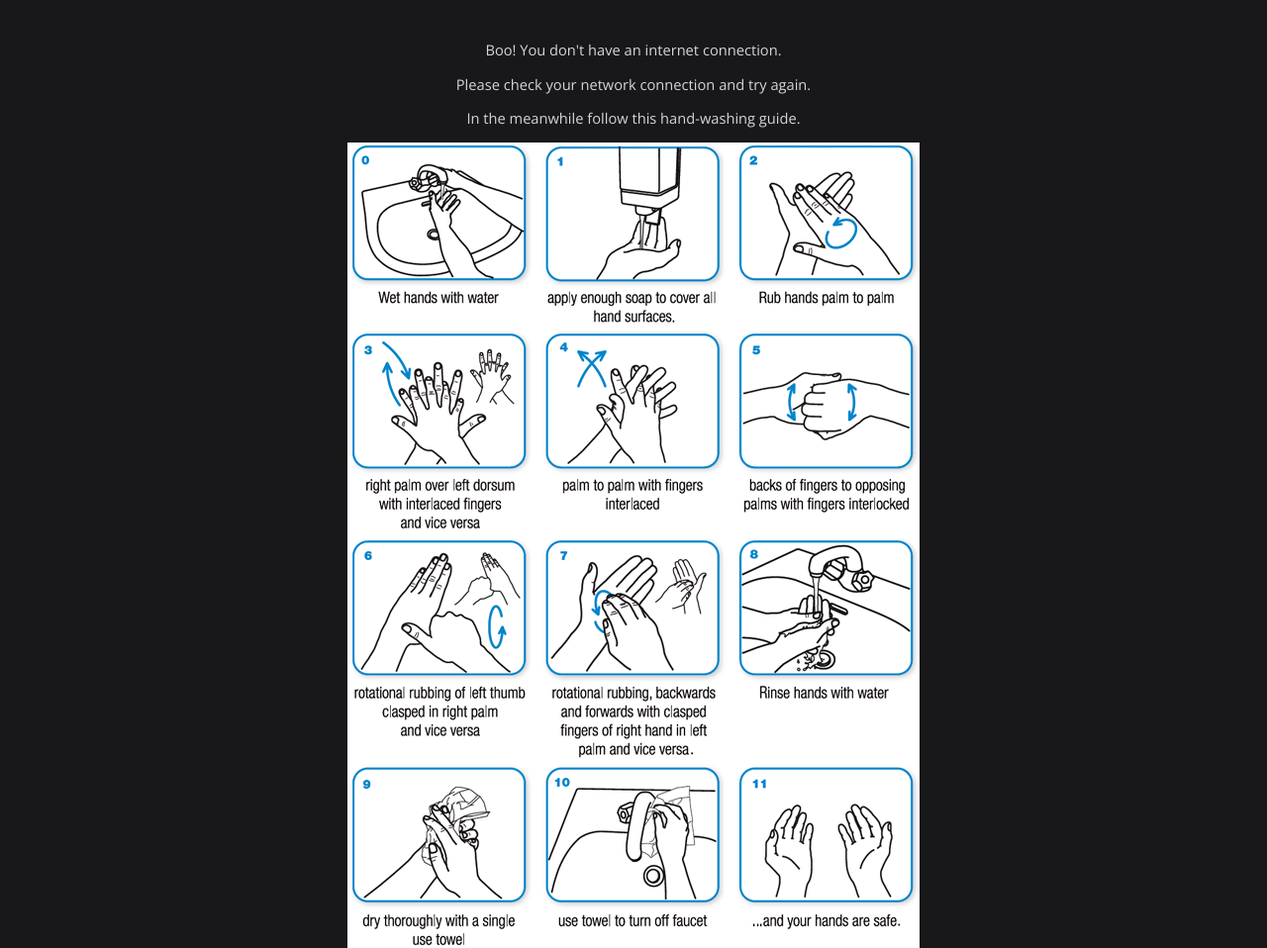
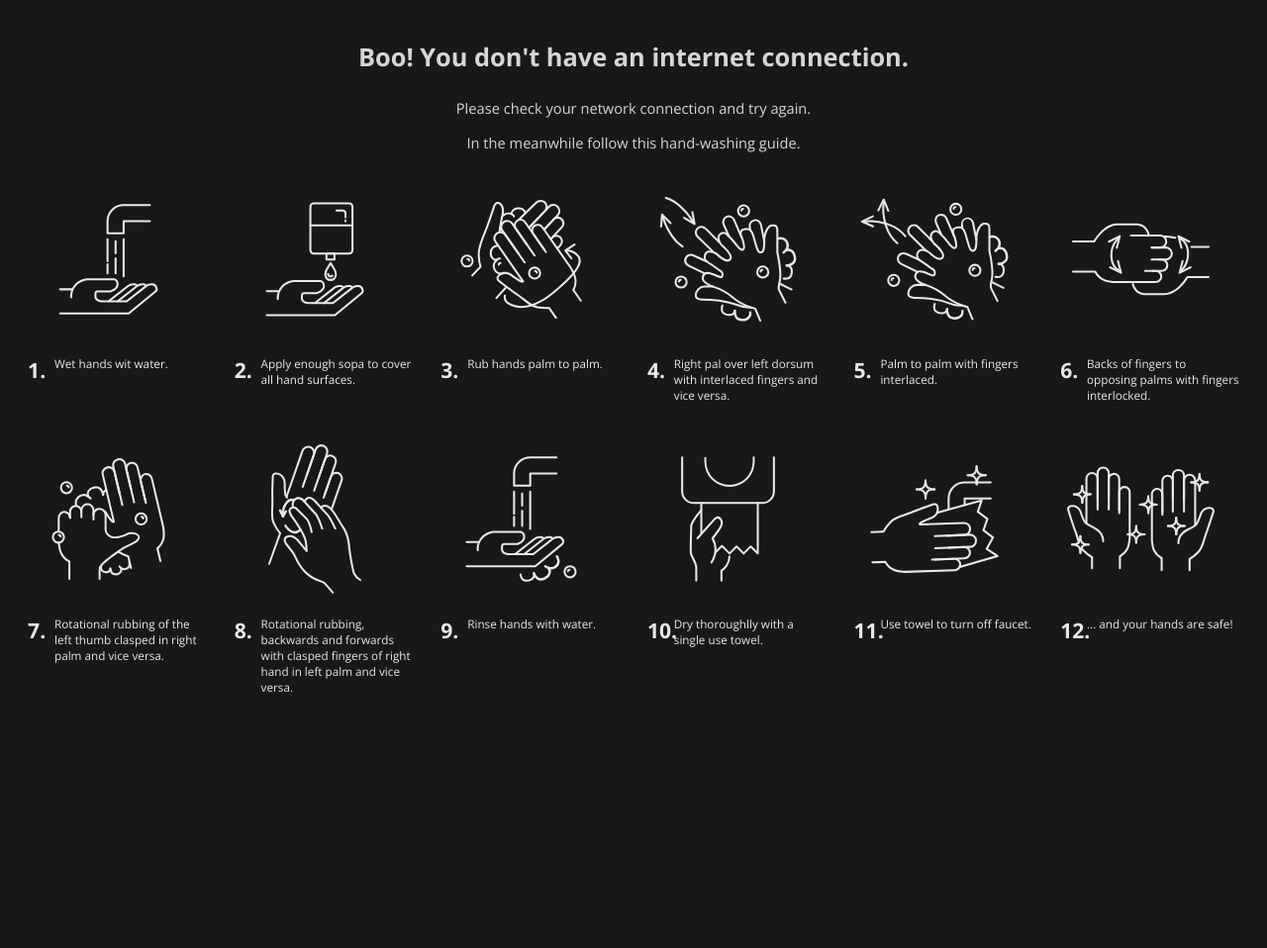
Before and after one commit to TiagoAryan/covid19-map, a website: page static/offline.html in a window 1280 px wide. Shown: the whole page at 99% size. After the commit the page ends 800 px from the top, so only its background shows below. Drawn offline with nearby package versions, Linux system fonts and the light colour scheme.

Commit message:
offline page

```diff
--- a/static/offline.html
+++ b/static/offline.html
@@ -37,14 +37,128 @@
     />
     <link rel="stylesheet" href="global.css" />
   <title>Covid19 Offline</title>
+  <style>
+    .instruction{
+      width: 16%;
+      display: inline-block;
+      color: white;
+      text-align: left;
+      position: relative;
+      font-size: 15pt;
+      vertical-align: top;
+      padding: 0px 12px;
+      margin-bottom: 20px;
+      min-width: 150px;
+      opacity: 0.9;
+
+    }
+    .instruction p,.instruction h4 {
+      display: inline-block;
+      vertical-align: top;
+      margin: 4px 0px;
+    }
+    .instruction p{
+      width: 85%;
+      font-size: 0.8rem;
+
+    }
+    .instruction h4 {
+      width: 12%;
+
+    }
+    .instruction img{
+      width: 90%;
+      display: block;
+      margin: 12px auto;
+      object-fit: contain;
+      display: inline-block;
+
+      vertical-align: top;
+
+    }
+    p{
+      font-weight: 300;
+    }
+  </style>
  </head>
  <body>
    <div style="text-align:center; margin-top:40px;">
-     <p>Boo! You don't have an internet connection.</p>
+     <h3>Boo! You don't have an internet connection.</h3>
      <p>Please check your network connection and try again.</p>
      <p>In the meanwhile follow this hand-washing guide.</p>
 
-  <img src="./img/handwash.gif">
+  <div class="instruction">
+
+     <img src="./img/hands/1.svg">
+    <h4>1.</h4>
+    <p> Wet hands wit water.</p>
+    </div>
+  <div class="instruction">
+
+  <img src="./img/hands/2.svg">
+    <h4>2.</h4>
+    <p> Apply enough sopa to cover all hand surfaces.</p>
+</div>
+  <div class="instruction">
+
+  <img src="./img/hands/3.svg">
+    <h4>3.</h4>
+    <p> Rub hands palm to palm.</p>
+</div>
+  <div class="instruction">
+
+  <img src="./img/hands/4.svg">
+    <h4>4.</h4>
+    <p> Right pal over left dorsum with interlaced fingers and vice versa.</p>
+</div>
+  <div class="instruction">
+
+  <img src="./img/hands/5.svg">
+    <h4>5.</h4>
+    <p> Palm to palm with fingers interlaced.</p>
+</div>
+  <div class="instruction">
+
+  <img src="./img/hands/6.svg">
+    <h4>6.</h4>
+    <p> Backs of fingers to opposing palms with fingers interlocked.</p>
+</div>
+  <div class="instruction">
+
+  <img src="./img/hands/7.svg">
+    <h4>7.</h4>
+    <p> Rotational rubbing of the left thumb clasped in right palm and vice versa.</p>
+</div>
+  <div class="instruction">
+
+  <img src="./img/hands/8.svg">
+    <h4>8.</h4>
+    <p> Rotational rubbing, backwards and forwards with clasped fingers of right hand in left palm and vice versa.</p>
+</div>
+  <div class="instruction">
+
+  <img src="./img/hands/9.svg">
+    <h4>9.</h4>
+    <p> Rinse hands with water.</p>
+</div>
+  <div class="instruction">
+
+  <img src="./img/hands/10.svg">
+    <h4>10.</h4>
+    <p> Dry thoroughlly with a single use towel.</p>
+</div>
+  <div class="instruction">
+
+  <img src="./img/hands/11.svg">
+    <h4>11.</h4>
+    <p> Use towel to turn off faucet.</p>
+</div>
+  <div class="instruction">
+
+  <img src="./img/hands/12.svg">
+    <h4>12.</h4>
+    <p> ... and your hands are safe!</p>
+</div>
    <div>
   </body>
 </html>
```
Also changed, not shown: static/img/hands/1.svg (added), static/img/hands/10.svg (added), static/img/hands/11.svg (added), static/img/hands/12.svg (added), static/img/hands/2.svg (added), static/img/hands/3.svg (added), static/img/hands/4.svg (added), static/img/hands/5.svg (added), static/img/hands/6.svg (added), static/img/hands/7.svg (added), static/img/hands/8.svg (added), static/img/hands/9.svg (added).
